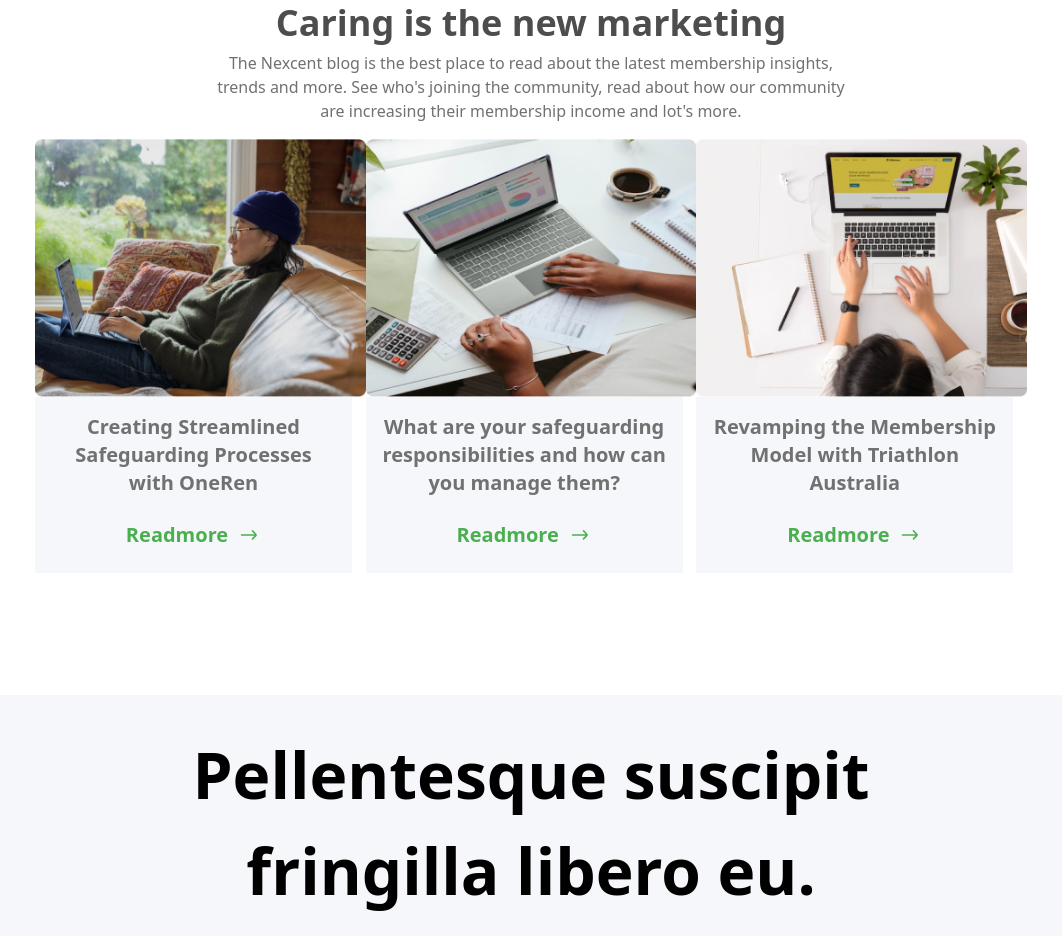
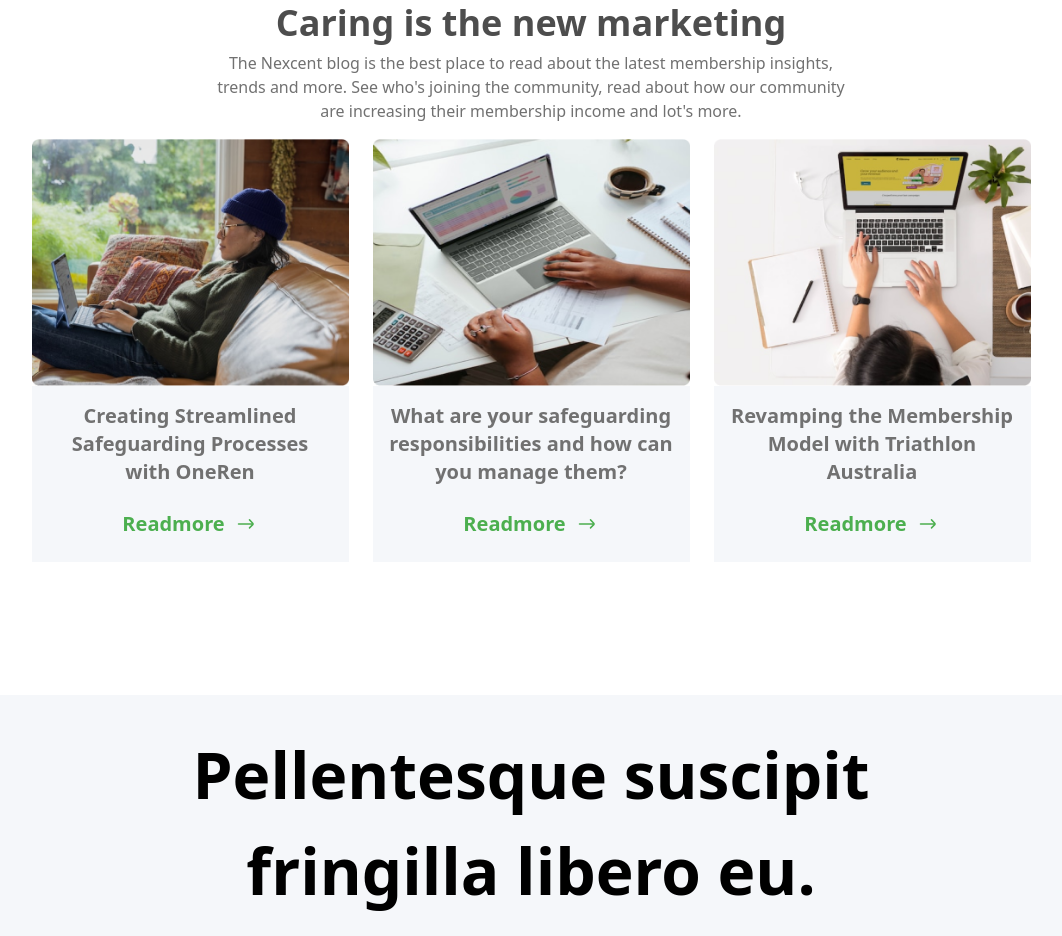
Before and after one commit to JaanikaT/Tailw1, a website: page src/index.html in a window 1280 px wide. Shown: the part 3065-4001 px from the top of the page, without its empty margins (109-1171 px from the left). Drawn offline with Linux system fonts and the light colour scheme.

Commit message:
rohkem valmis

```diff
--- a/src/index.html
+++ b/src/index.html
@@ -277,7 +277,7 @@
                 </p>
             </div>
             <!-- tekst pole osaliselt pildi peal, ei saanud absolute paika, keskele ei saanud ka joondada -->
-            <div name="community-options" class="flex justify-around mx-[144px]">
+            <div name="community-options" class="flex justify-center space-x-[24px] mx-[144px]">
                 <div class="flex-col w-[368px] h-[366px]">
                     <div class="flex radius-2">
                         <img src="../assets/image 18opt1.png">
```
Also changed, not shown: src/output.css.
